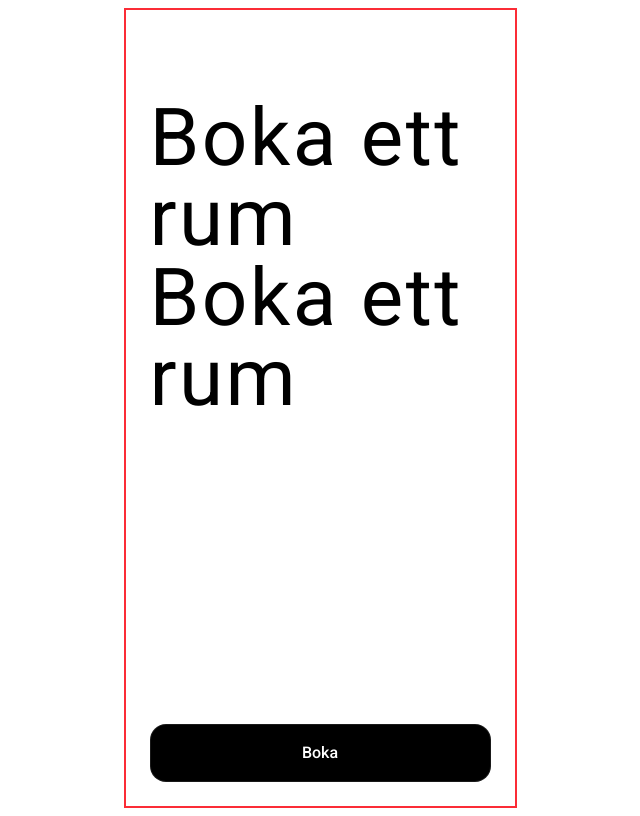
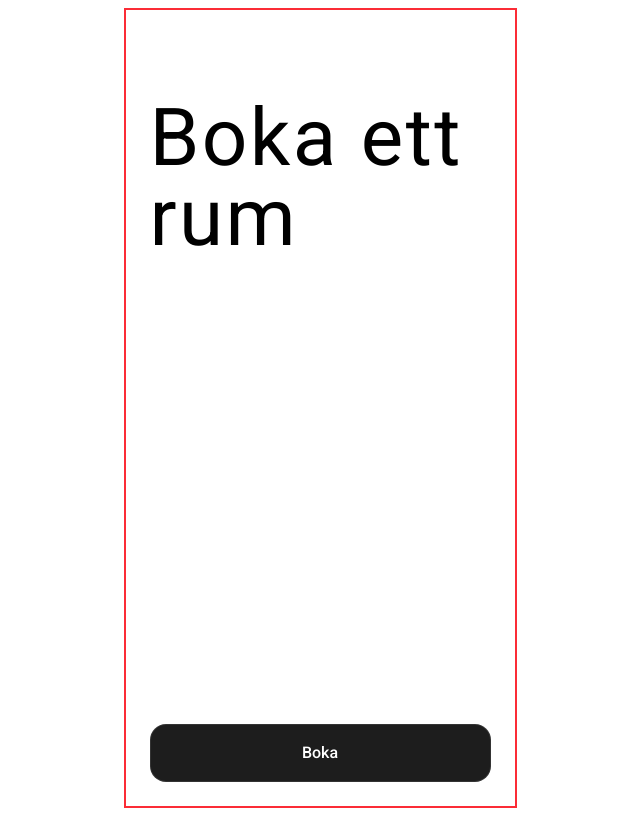
Before and after one commit to pernillasterner/bm, a Next.js app: page / in a window 1280 px wide. Shown: the whole page, without its empty margins (320-960 px from the left). Built offline with nearby package versions, Linux system fonts and the light colour scheme.

Commit message:
Add component for buttons

```diff
--- /dev/null
+++ b/src/pages/components/Button.tsx
@@ -0,0 +1,20 @@
+// Skicka in aria-label och onClick för event - länka till välj tid
+// Tillgänglighet
+
+type ButtonProps = {
+  children: React.ReactNode; // tar emot allt i react (strängar, andra komponenter)
+  ariaLabel?: string
+}
+
+export default function Button({ children, ariaLabel } : ButtonProps) {
+  return (
+    <button
+      type="button"
+      role="button"
+      aria-label={ariaLabel}
+      className="w-full [background-color:var(--gray-800)] text-white py-4 rounded-2xl text-base font-medium mt-auto border-1 [border-color:var(--white-10)] hover:bg-neutral-800 transition-all duration-300 ease-in-out focus:outline focus:ring-2 focus:ring-black"
+    >
+      {children}
+    </button>
+  )
+}
--- a/src/pages/index.tsx
+++ b/src/pages/index.tsx
@@ -1,3 +1,4 @@
+import Button from "./components/Button";
 import Heading from "./components/Heading";
 import Layout from "./components/Layout";
 
@@ -5,19 +6,9 @@ export default function Home() {
   return (
       <>
         <Layout>
-          {/* skapa en komponent */}
-          <h1 className="text-7xl sm:text-[5rem] tracking-[0.03em] leading-[1]] mt-16">
-            Boka ett rum
-          </h1>
-          <Heading>Boka ett rum</Heading>
+          <Heading className="mt-16">Boka ett rum</Heading>
 
-          {/*
-          skapa en komponent
-          länka till sidan "välj en tid"
-          */}
-          <button className="w-full bg-black text-white py-4 rounded-2xl text-base font-medium mt-auto border-1 [border-color:var(--white-10)] hover:bg-neutral-800 transition-all duration-300 ease-in-out focus:outline focus:ring-2 focus:ring-black">
-            Boka
-          </button>
+          <Button ariaLabel="Boka ett möte">Boka</Button>
         </Layout>
       </>
   );
```
